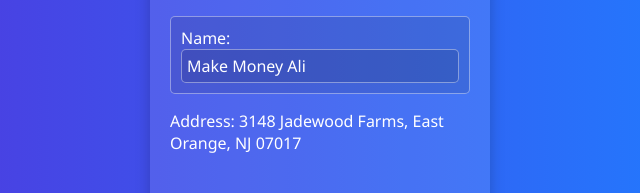
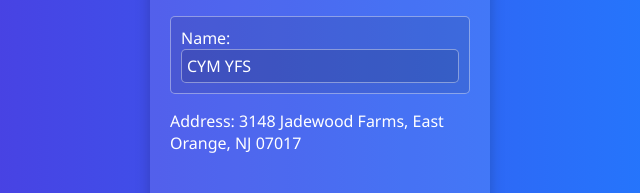
Before and after one commit to game-ali/YFS, a plain HTML site: page index.html in a window 1280 px wide. Shown: the part 289-482 px from the top of the page, 635-1275 px from the left. Drawn offline with Linux system fonts and the light colour scheme.

Commit message:
Update index.html

```diff
--- a/index.html
+++ b/index.html
@@ -166,7 +166,7 @@ button:hover {
         <div class="card">
             <h2>Your Randomly Generated Identity</h2>
             <div class="main-box">Name:
-                <div id="fullName" class="sub-box"> Make Money Ali</div>
+                <div id="fullName" class="sub-box"> CYM YFS</div>
                 <button class="copy-button" onclick="copyToClipboard()">Copy Name</button>
             </div>
             <div class="details-container">
```
